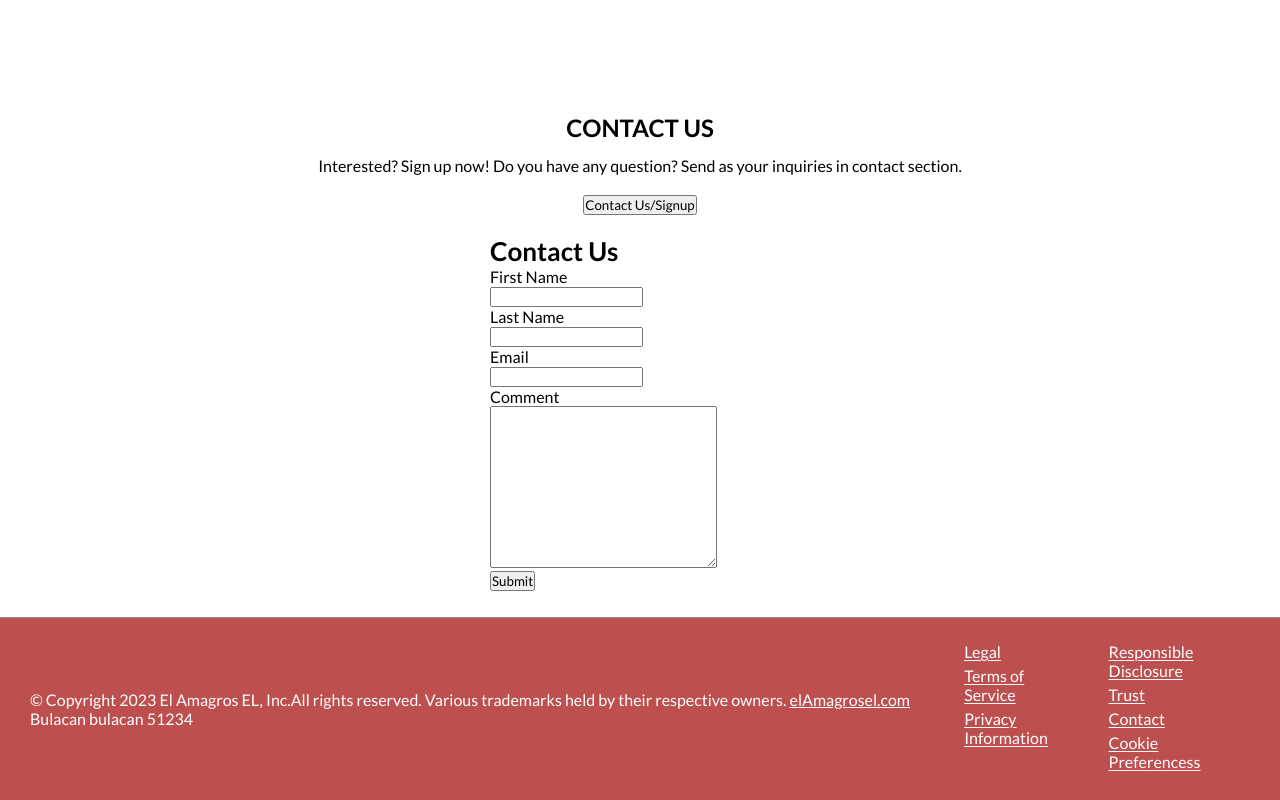
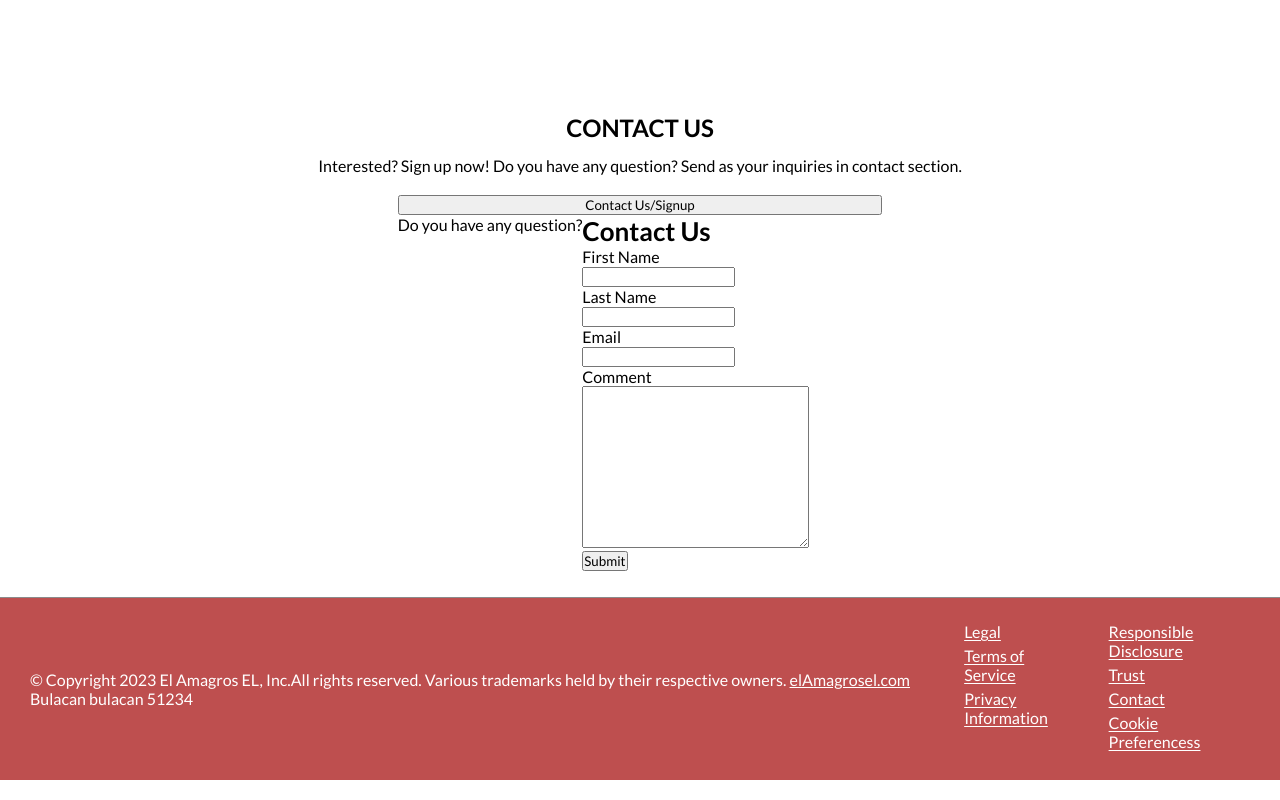
Before and after one commit to ian-afk/GYM_PROJECT_mern, a React (Vite) app in the folder frontend/: page / in a window 1280 px wide. Shown: the part 3304-4104 px from the top of the page. Built offline with nearby package versions, Linux system fonts and the light colour scheme.

Commit message:
add content beside the contactus form

```diff
--- a/frontend/src/pages/Home/Main.jsx
+++ b/frontend/src/pages/Home/Main.jsx
@@ -142,10 +142,19 @@ export default function Main() {
               inquiries in contact section.
             </p>
           </div>
+          <div className={styles.contactFormContainer}>
             <button onClick={() => setContact(!contact)}>
               <span>Contact Us</span>/<span>Signup</span>
             </button>
             <div className={styles.contactForm}>
+              {contact ? (
+                <>
+                  {' '}
+                  <p>Do you have any question? </p>
+                </>
+              ) : (
+                <>Join our environment with your own comfort!</>
+              )}
               {contact ? (
                 <>
                   <div>
@@ -191,6 +200,7 @@ export default function Main() {
                 </>
               )}
             </div>
+          </div>
         </section>
       </main>
     </>
--- a/frontend/src/pages/Home/Main.module.css
+++ b/frontend/src/pages/Home/Main.module.css
@@ -266,6 +266,12 @@
   margin: 14px;
 }
 
+.contact-us .contactFormContainer {
+  display: flex;
+  justify-content: center;
+  flex-direction: column;
+}
+
 .contact-us .contactForm {
   display: flex;
   justify-content: center;
```
Lines whose indentation alone changed are shown as unchanged.
